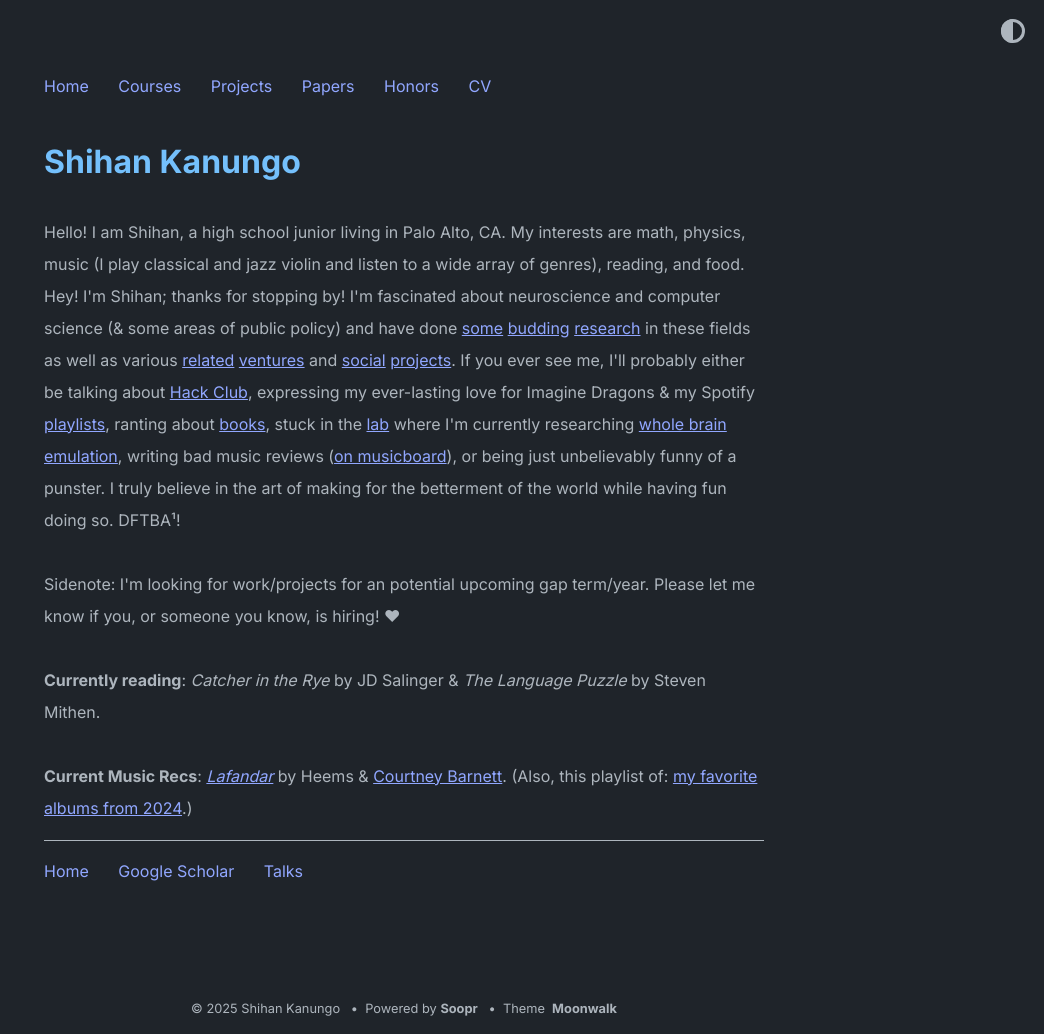
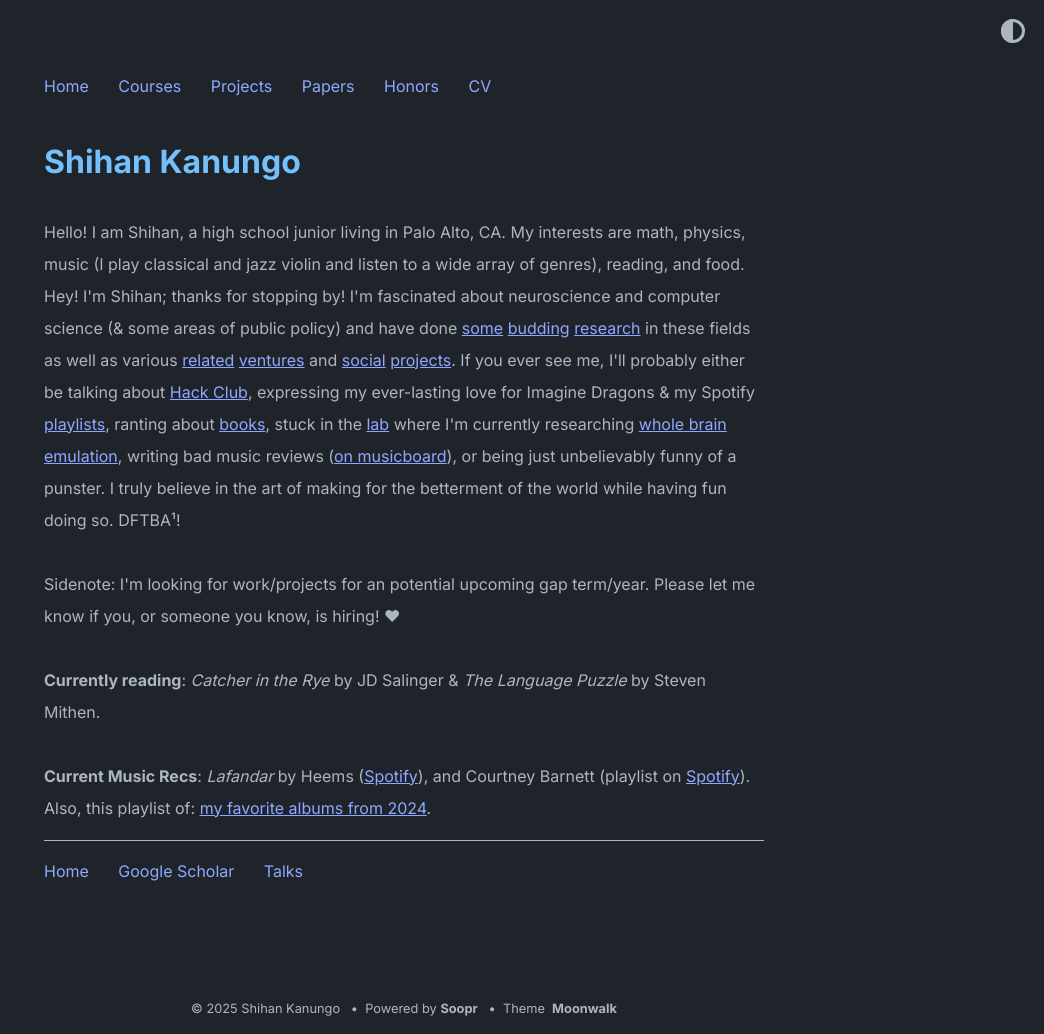
Before and after one commit to shihankanungo/shihankanungo.github.io, a Jekyll site: the page built from index.md, in a window 1280 px wide. Shown: the whole page, without its empty margins (236-1280 px from the left). Built offline with Jekyll 4.4.1, drawn with Linux system fonts in a browser that asks for light colours.

Commit message:
Update _config.yml

```diff
--- a/_config.yml
+++ b/_config.yml
@@ -11,7 +11,7 @@
           <br /><br />
           <span style={{fontSize: '0.9rem', lineHeight: '0.7rem'}}><b>Currently reading</b>: <i>Catcher in the Rye</i> by JD Salinger & <i>The Language Puzzle</i> by Steven Mithen.</span>
           <br /><br />
-          <span style={{fontSize: '0.9rem', lineHeight: '0.7rem'}}><b>Current Music Recs</b>: <i><a href="https://open.spotify.com/album/0txwScooV6S8rd8uhWfUGe?si=r-MswTWDTRK3KoW8IBIzMg">Lafandar</a></i> by Heems & <a style={{fontStyle: 'italic'}} href="https://open.spotify.com/playlist/0q3ljBMndxToa5p6pZ7sWY?si=9d6db34aeea24f48">Courtney Barnett</a>. (Also, this playlist of: <a style={{textDecoration: "underline", "textDecorationStyle": 'dotted', fontStyle: 'italic'}} href="https://open.spotify.com/playlist/0plT5tvEl6lVLrQDk0X3eu?si=fe06480b57f64999">my favorite albums from 2024</a>.) </span>
+          <span style={{fontSize: '0.9rem', lineHeight: '0.7rem'}}><b>Current Music Recs</b>: <i>Lafandar</i> by Heems (<a href="https://open.spotify.com/album/0txwScooV6S8rd8uhWfUGe?si=r-MswTWDTRK3KoW8IBIzMg">Spotify</a>), and Courtney Barnett (playlist on <a style={{fontStyle: 'italic'}} href="https://open.spotify.com/playlist/0q3ljBMndxToa5p6pZ7sWY?si=9d6db34aeea24f48">Spotify</a>). <br> Also, this playlist of: <a style={{textDecoration: "underline", "textDecorationStyle": 'dotted', fontStyle: 'italic'}} href="https://open.spotify.com/playlist/0plT5tvEl6lVLrQDk0X3eu?si=fe06480b57f64999">my favorite albums from 2024</a>. </span>
 
 permalink: /:slug
 
```
